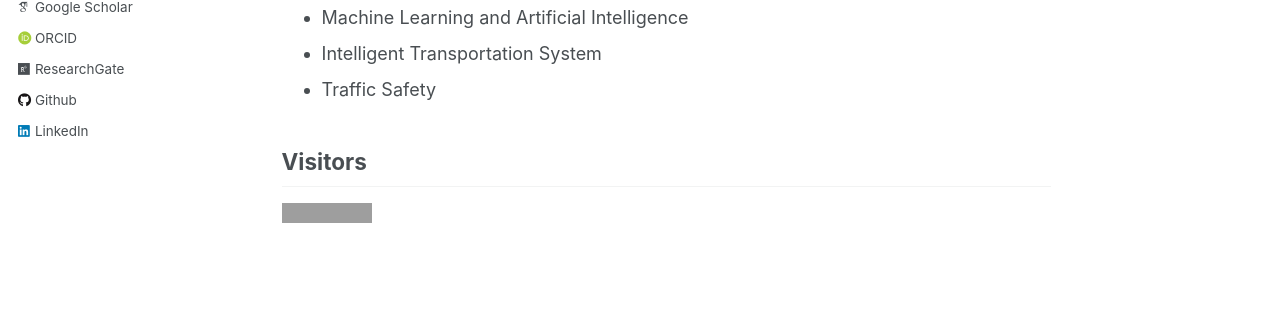
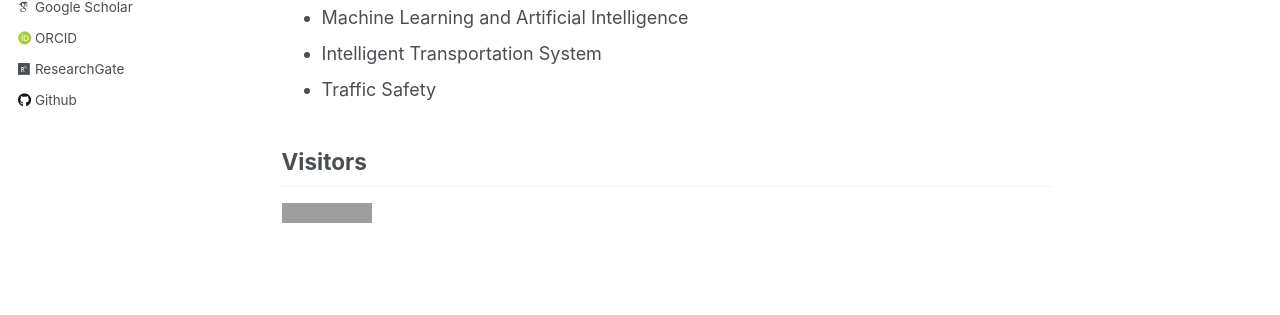
Before and after one commit to zhangjiahao2024/zhangjiahao2024.github.io, a Jekyll site: the page built from _pages/about.md, in a window 1280 px wide. Shown: the part 484-799 px from the top of the page. Built offline with Jekyll 4.4.1, drawn with Linux system fonts in a browser that asks for light colours; some web fonts are replaced; grey boxes are pictures that could not be loaded.

Commit message:
Update _config.yml

```diff
--- a/_config.yml
+++ b/_config.yml
@@ -56,7 +56,7 @@ author:
   keybase          : # Username
   instagram        : # Username
   lastfm           : # Username
-  linkedin         : "www.linkedin.com/in/jiahao-zhang-05043a333"# Username
+  linkedin         : # "www.linkedin.com/in/jiahao-zhang-05043a333"# Username
   mastodon         : # URL
   medium           : # URL
   pinterest        : # Username
```
